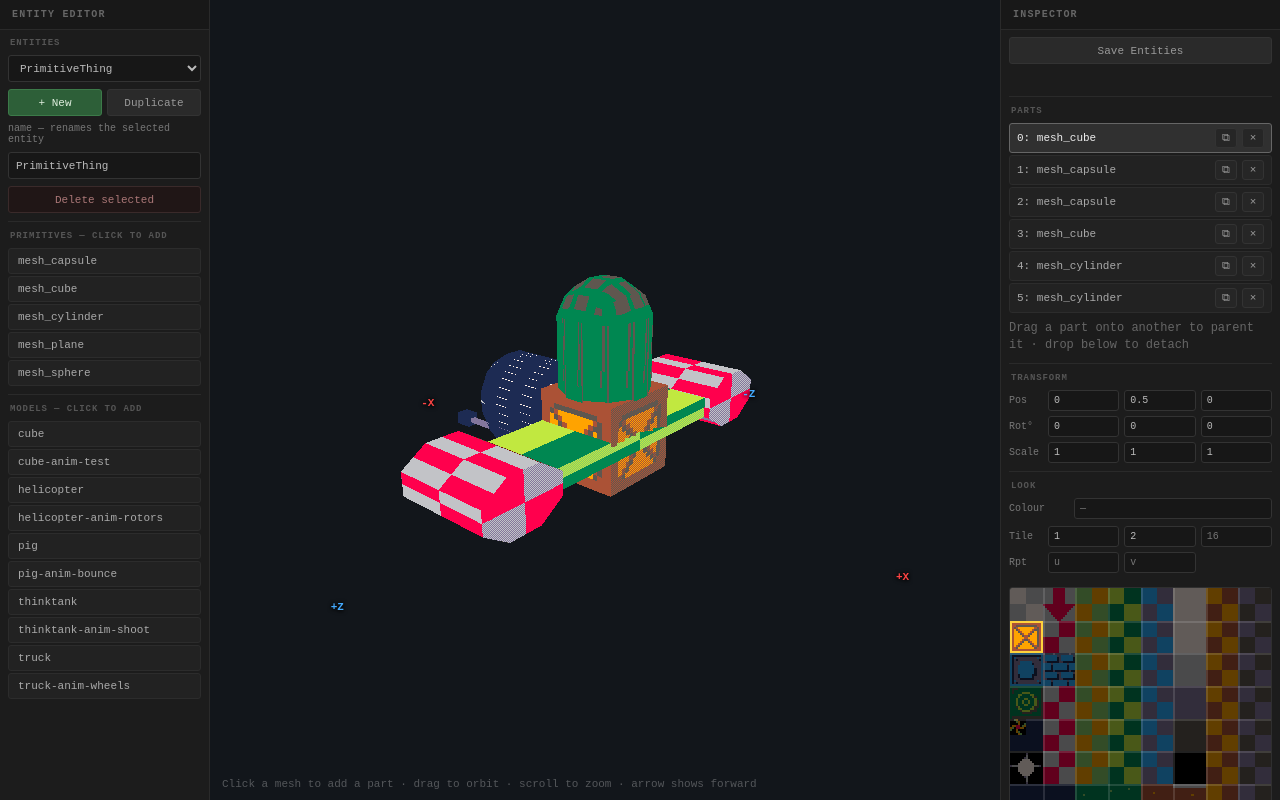
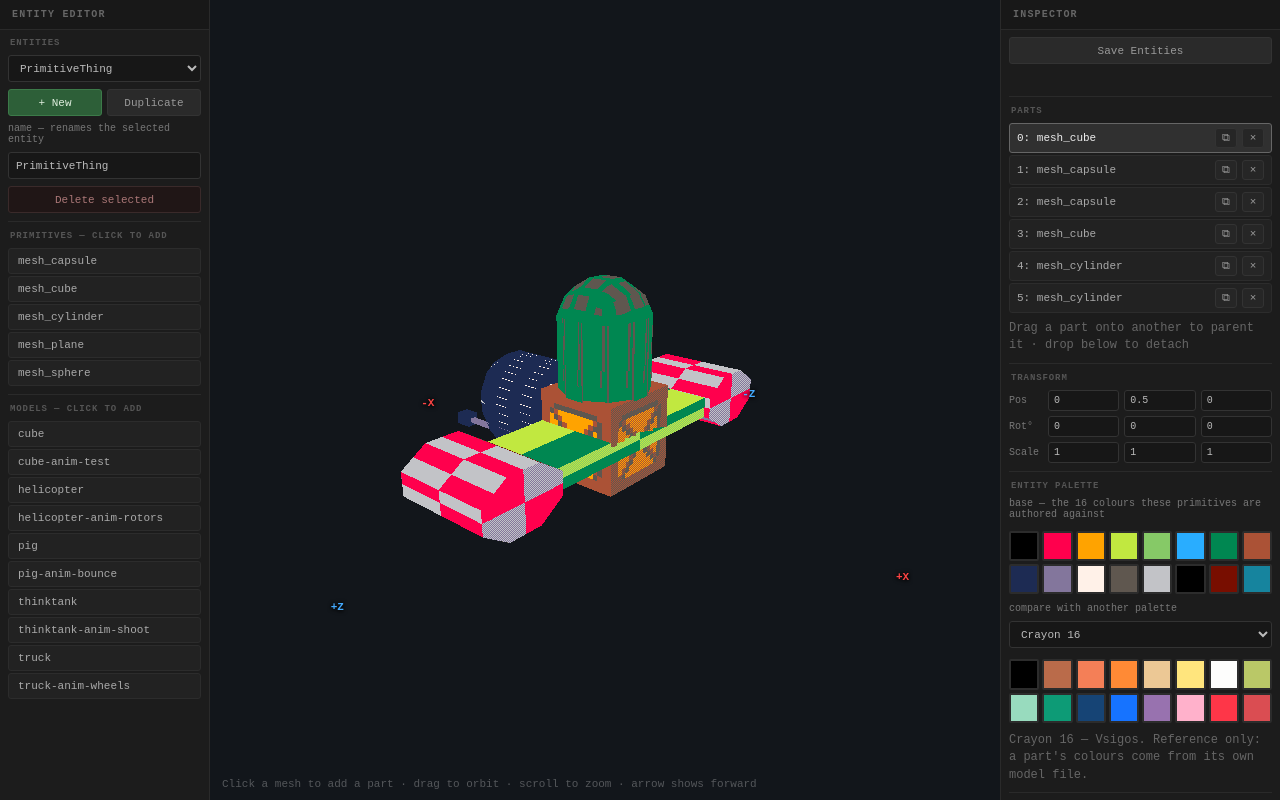
Before and after one commit to bnicolucci/picocad2-basics, a website built with Vite: page editor_entity.html in a window 1280 px wide. Built offline with nearby package versions, Linux system fonts and the light colour scheme; animation ran at ten frames a second.

Commit message:
Entity editor: colour swatches, and an Entity Palette reference
"Colour" was a 0-15 number box, which meant guessing what 7 looks like.
It is now "Solid Colour": a None chip followed by the sixteen colours as
swatches, drawn from the part's OWN model palette so they are the colours
you will actually get rather than a generic ramp. None is hatched, and
the chosen one is outlined.

Above Look there is now an Entity Palette section showing the base
palette the primitives are authored against, plus a picker to hold any
of the 22 palettes in assets/palettes/picocad_palettes.ts up against it.
That registry existed but nothing imported it until now.

The comparison is reference only, and says so: a part's colours come
from its own model file, so choosing a palette here does not repaint
anything yet. Making it apply needs the blueprint to carry a palette and
the loader to rebuild a model's texture against it — a real change,
worth deciding separately.

Co-Authored-By: Claude Opus 5 (1M context) <noreply@anthropic.com>

```diff
--- a/editor_entity.html
+++ b/editor_entity.html
@@ -62,6 +62,23 @@
       .part-mini:hover { background: #333; color: #ddd; }
 
       .grid4 { display: grid; grid-template-columns: 34px repeat(3, 1fr); gap: 5px; align-items: center; }
+
+      /* Solid Colour leads with a None chip, so 9 across puts 8 colours on the
+         second row; a bare 16-colour palette sits as a clean 8 x 2. */
+      .swatch-row { display: grid; grid-template-columns: repeat(9, 1fr); gap: 3px; margin: 4px 0 2px; }
+      .swatch-row.palette { grid-template-columns: repeat(8, 1fr); }
+      .color-swatch {
+        aspect-ratio: 1; border-radius: 2px; border: 2px solid #2c2c2c;
+        padding: 0; cursor: pointer; min-width: 0;
+      }
+      .color-swatch:hover { border-color: #777; }
+      .color-swatch.active { border-color: #ffd23c; box-shadow: 0 0 0 1px #ffd23c inset; }
+      /* "no solid colour" — the part keeps its texture. */
+      .color-swatch.none {
+        background: repeating-linear-gradient(45deg, #1a1a1a 0 3px, #2e2e2e 3px 6px);
+      }
+      .swatch-row.readonly .color-swatch { cursor: default; }
+      .swatch-row.readonly .color-swatch:hover { border-color: #2c2c2c; }
 
       /* The model's texture, drawn at its native pixel size and CSS-scaled, so
          height: auto keeps whatever aspect the texture actually has. */
@@ -159,11 +176,19 @@
           </div>
 
           <div class="section">
+            <div class="section-title">Entity Palette</div>
+            <div class="field-label">base — the 16 colours these primitives are authored against</div>
+            <div id="base-palette" class="swatch-row"></div>
+            <label class="field-label" for="palette-select">compare with another palette</label>
+            <select id="palette-select"></select>
+            <div id="palette-preview" class="swatch-row"></div>
+            <div id="palette-note" class="muted"></div>
+          </div>
+
+          <div class="section">
             <div class="section-title">Look</div>
-            <div class="grid2">
-              <label>Colour</label>
-              <input id="l-color" class="num" type="number" min="0" max="15" step="1" placeholder="—" />
-            </div>
+            <label class="field-label">Solid Colour — replaces the texture on this part</label>
+            <div id="color-swatches" class="swatch-row"></div>
             <div class="grid4">
               <label>Tile</label>
               <input id="l-tile-u" class="num" type="number" min="1" step="1" placeholder="u" />
--- a/src/editor_entity.ts
+++ b/src/editor_entity.ts
@@ -19,6 +19,8 @@ import { textureRgba, tileAtPixel, tileGrid } from './lib/editorTexture';
 import { PicoCad2Loader, type PicoCadModel } from './lib/loader';
 import { type Forward, Object3D } from './lib/object3d';
 import { modelBaseName } from './lib/picocad2_animation_extract';
+import { picoCadPalettes } from './assets/palettes/picocad_palettes';
+import type { BuiltTexture } from './lib/picocad2';
 import { computeUvBounds, type UvTransform } from './lib/renderer';
 
 const PRIMITIVE_FILES = import.meta.glob(
@@ -291,7 +293,6 @@ const transformInputs: [HTMLInputElement, (p: WorkingPart, v: number | null) =>
     [num('t-scale-x'), (p, v) => { p.scale[0] = v ?? 1; }, (p) => p.scale[0]],
     [num('t-scale-y'), (p, v) => { p.scale[1] = v ?? 1; }, (p) => p.scale[1]],
     [num('t-scale-z'), (p, v) => { p.scale[2] = v ?? 1; }, (p) => p.scale[2]],
-    [num('l-color'), (p, v) => { p.color = v; }, (p) => p.color],
     [num('l-tile-u'), (p, v) => { p.tileU = v; }, (p) => p.tileU],
     [num('l-tile-v'), (p, v) => { p.tileV = v; }, (p) => p.tileV],
     [tileSizeInput, (p, v) => { p.tileSize = v; }, (p) => p.tileSize],
@@ -333,8 +334,93 @@ function fillPartInputs(): void {
         const value = part ? get(part) : null;
         input.value = value === null ? '' : String(value);
     }
+    renderColorSwatches();
     drawUv();
 }
+
+// --- solid colour -------------------------------------------------------
+// `color` is a palette index, so a number box means guessing what 7 looks like.
+// The swatches are drawn from the part's OWN model palette, so they are the
+// colours you will actually get.
+
+const colorSwatchesEl = $('color-swatches');
+
+/** Palette row 0 (the lit colour) of a model, as 16 CSS colours. */
+function paletteCss(texture: BuiltTexture): string[] {
+    return Array.from({ length: 16 }, (_, i) => {
+        const o = i * 4;
+        return `rgb(${texture.palettePixels[o]}, ${texture.palettePixels[o + 1]}, ${texture.palettePixels[o + 2]})`;
+    });
+}
+
+function renderColorSwatches(): void {
+    colorSwatchesEl.replaceChildren();
+    const part = current?.parts[selectedPart] ?? null;
+    if (!part) return;
+    const texture = modelFor(part.mesh)?.texture ?? gizmoModel.texture;
+    const colors = paletteCss(texture);
+
+    const swatch = (label: string, title: string, value: number | null, css?: string): HTMLButtonElement => {
+        const button = document.createElement('button');
+        button.type = 'button';
+        button.className = `color-swatch${value === null ? ' none' : ''}${part.color === value ? ' active' : ''}`;
+        button.title = title;
+        button.setAttribute('aria-label', label);
+        if (css) button.style.background = css;
+        button.addEventListener('click', () => {
+            part.color = value;
+            renderColorSwatches();
+            void rebuildPreview();
+        });
+        return button;
+    };
+
+    colorSwatchesEl.appendChild(swatch('none', 'None — keep the texture', null));
+    colors.forEach((css, index) => {
+        colorSwatchesEl.appendChild(swatch(String(index), `Colour ${index}`, index, css));
+    });
+}
+
+// --- entity palette -----------------------------------------------------
+// The primitives are authored against one 16-colour palette; this shows it, and
+// lets you hold any of the other picoCAD palettes up against it.
+
+const basePaletteEl = $('base-palette');
+const paletteSelect = $<HTMLSelectElement>('palette-select');
+const palettePreviewEl = $('palette-preview');
+const paletteNoteEl = $('palette-note');
+
+function fillSwatchRow(el: HTMLElement, colors: string[], titles: (i: number) => string): void {
+    el.replaceChildren();
+    el.classList.add('readonly', 'palette');
+    colors.forEach((css, index) => {
+        const chip = document.createElement('div');
+        chip.className = 'color-swatch';
+        chip.style.background = css;
+        chip.title = titles(index);
+        el.appendChild(chip);
+    });
+}
+
+function renderPalettes(): void {
+    const base = paletteCss(gizmoModel.texture);
+    fillSwatchRow(basePaletteEl, base, (i) => `${i}: ${base[i]}`);
+
+    const chosen = picoCadPalettes[paletteSelect.value as keyof typeof picoCadPalettes];
+    if (!chosen) return;
+    const colors = chosen.colors.map(([r, g, b]) => `rgb(${r}, ${g}, ${b})`);
+    fillSwatchRow(palettePreviewEl, colors, (i) => `${i}: ${colors[i]}`);
+    paletteNoteEl.textContent = `${chosen.name} — ${chosen.author}. Reference only: a part's colours come from its own model file.`;
+}
+
+for (const [id, palette] of Object.entries(picoCadPalettes)) {
+    const option = document.createElement('option');
+    option.value = id;
+    option.textContent = palette.name;
+    paletteSelect.appendChild(option);
+}
+paletteSelect.addEventListener('change', renderPalettes);
+renderPalettes();
 
 // --- UV picker ----------------------------------------------------------
 // The part's texture, drawn at native size and CSS-scaled up, with the tile
```
